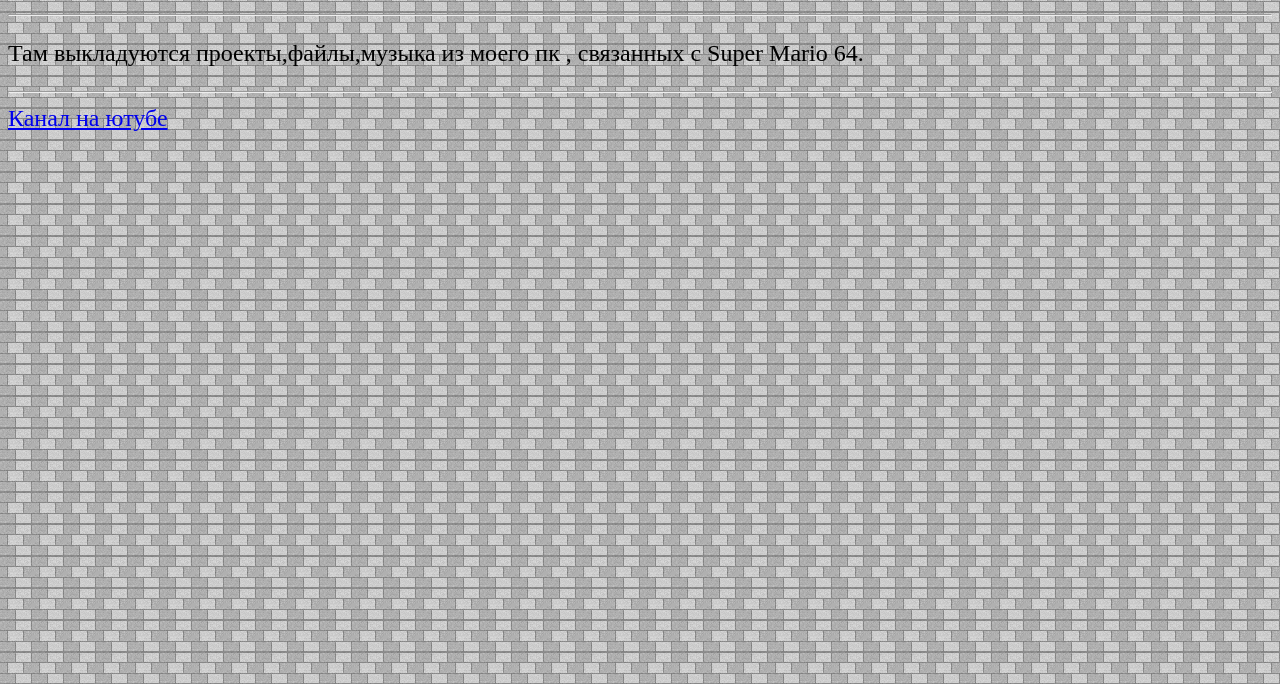
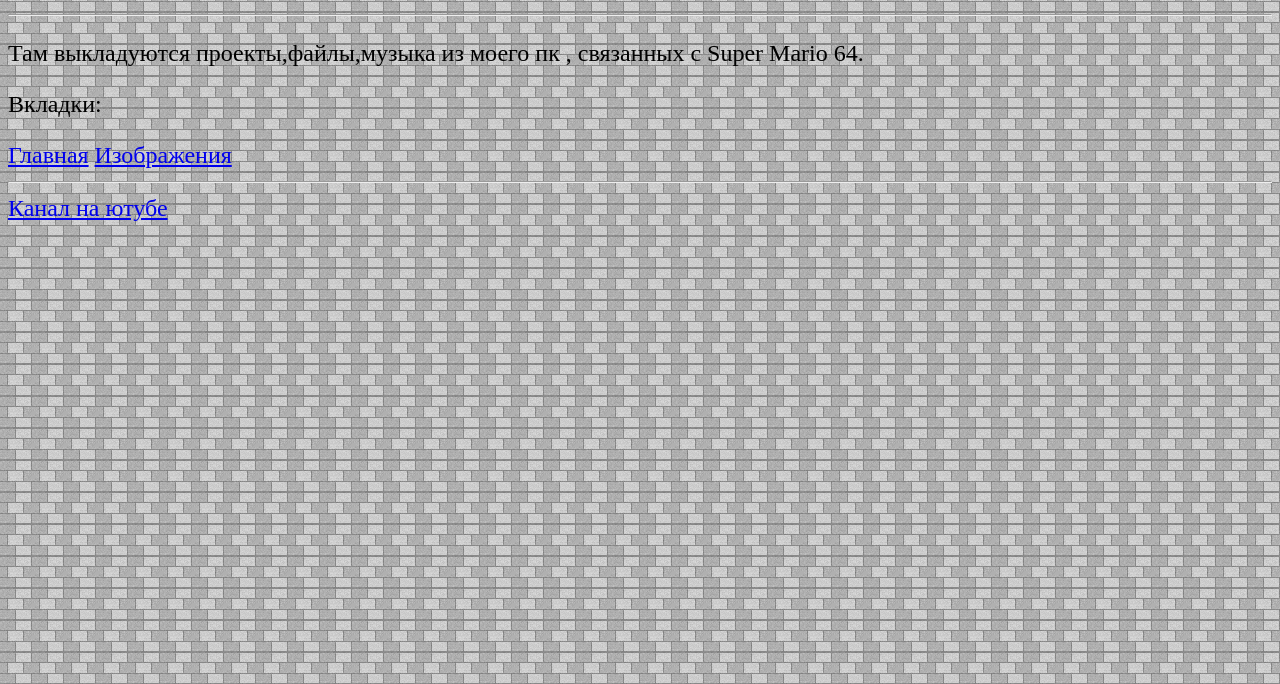
Before and after one commit to beadias97/thebeadias97zone, a plain HTML site: page index.html in a window 1280 px wide. Shown: the part 116-800 px from the top of the page. Drawn offline with Linux system fonts and the light colour scheme.

Commit message:
Update index.html

```diff
--- a/index.html
+++ b/index.html
@@ -17,6 +17,12 @@
 
 <p>Там выкладуются проекты,файлы,музыка из моего пк , связанных с Super Mario 64.</p>
 
+<p>Вкладки:</p>
+
+<a href="index.html"><font size="5">Главная</a>
+
+<a href="picture.html"><font size="5">Изображения</a>
+
 <hr>
 
 <a href="https://www.youtube.com/channel/UCm0PifBjNtfyvoFKGDBzaUw"><font size="5">Канал на ютубе
```
